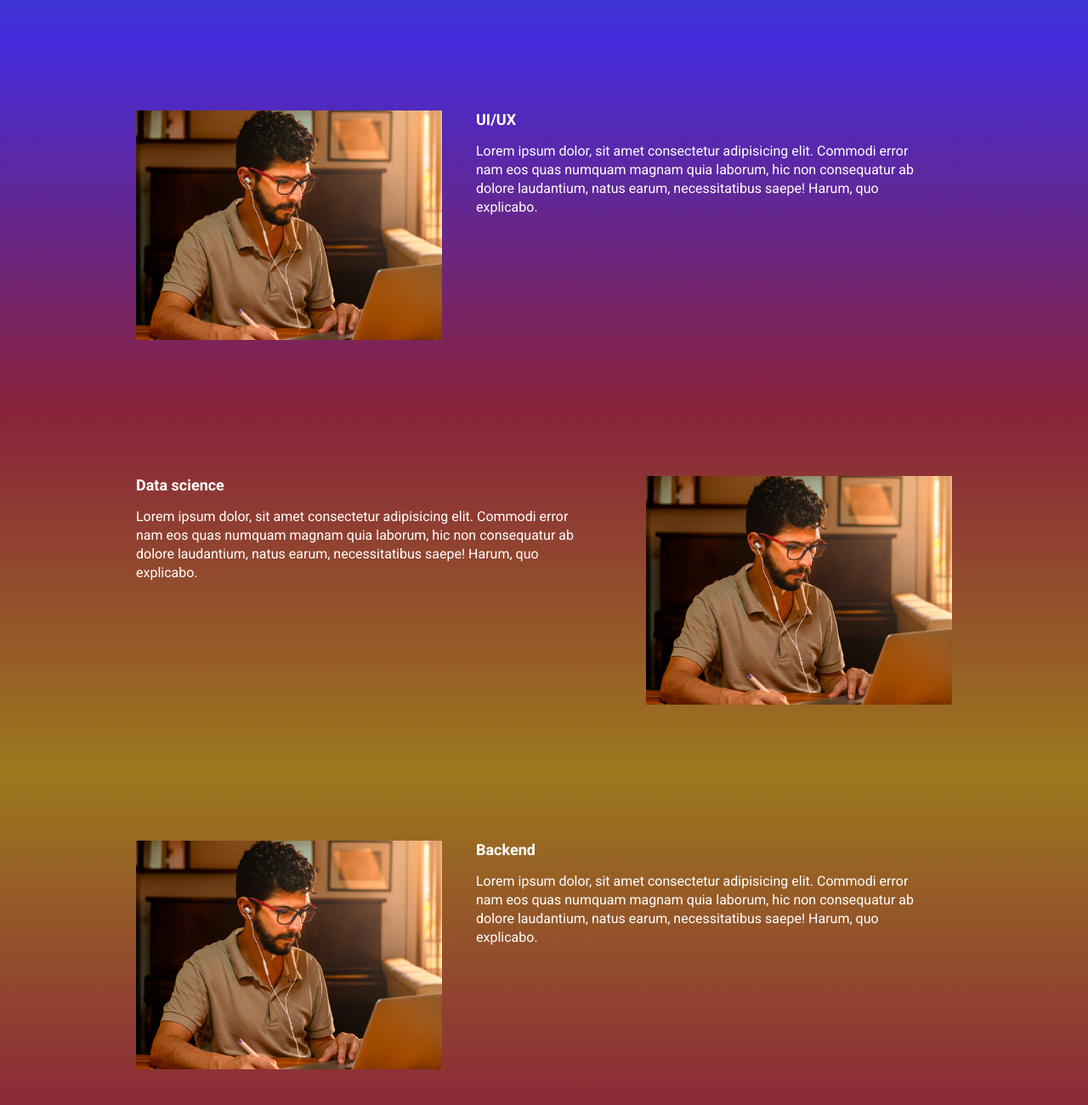
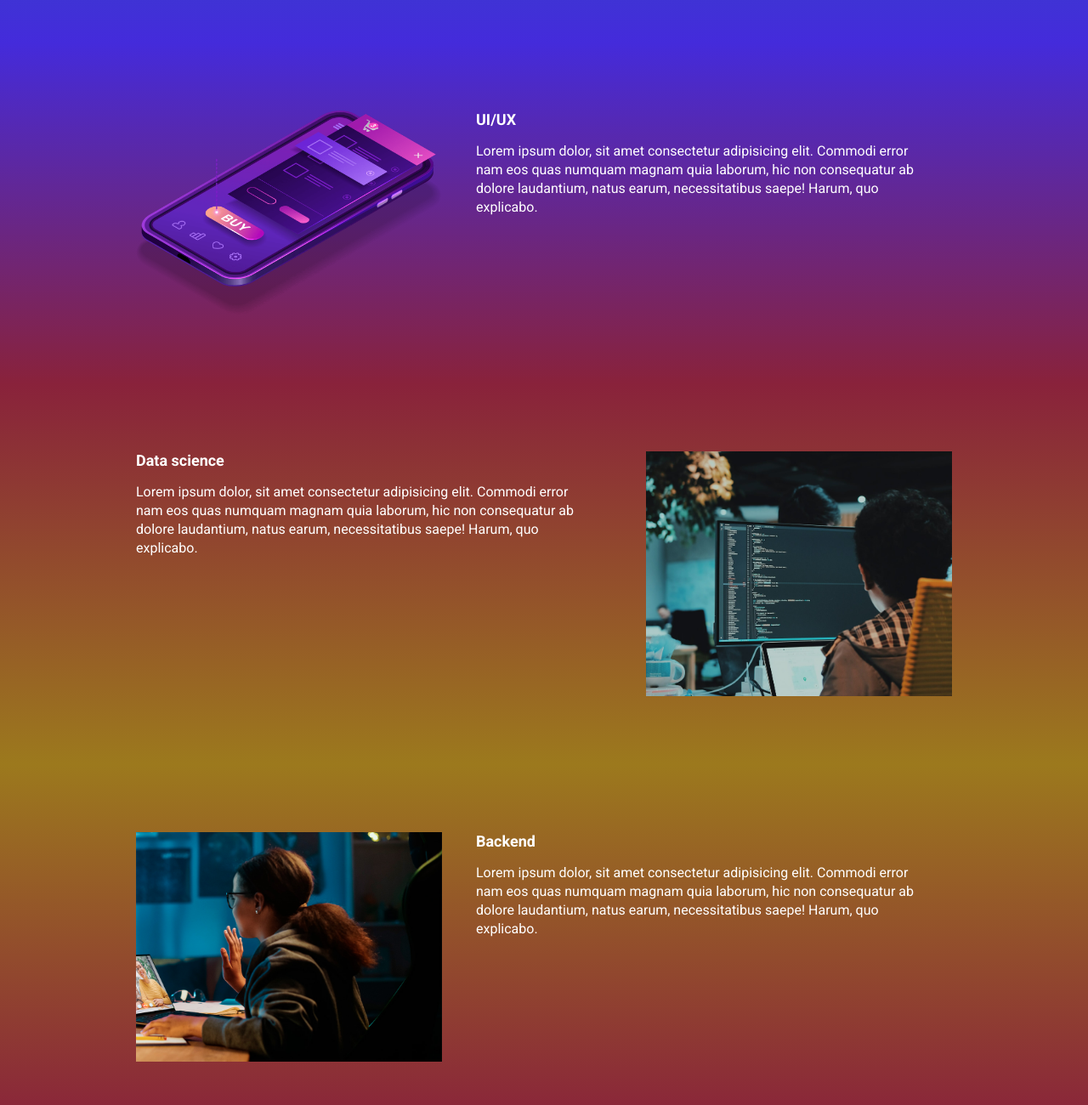
Before and after one commit to MarceloORJ/ebac_tech_talks, a website built with Parcel: page src/index.html in a window 1280 px wide. Shown: the part 940-2240 px from the top of the page at 85% size. Built offline with nearby package versions, Linux system fonts and the light colour scheme.

Commit message:
atualizando as imagens

```diff
--- a/src/index.html
+++ b/src/index.html
@@ -64,7 +64,7 @@
                     Lorem ipsum dolor, sit amet consectetur adipisicing elit. Commodi error nam eos quas numquam magnam quia laborum, hic non consequatur ab dolore laudantium, natus earum, necessitatibus saepe! Harum, quo explicabo.
                 </p>
             </div>
-            <img class="event__image" src="./images/frontend.png" alt="UI/UX">
+            <img class="event__image" src="./images/ui-ux.png" alt="UI/UX">
         </div>
     </section>
     <section class="event event--data-science">
@@ -77,7 +77,7 @@
                     Lorem ipsum dolor, sit amet consectetur adipisicing elit. Commodi error nam eos quas numquam magnam quia laborum, hic non consequatur ab dolore laudantium, natus earum, necessitatibus saepe! Harum, quo explicabo.
                 </p>
             </div>
-            <img class="event__image" src="./images/frontend.png" alt="Data-science">
+            <img class="event__image" src="./images/data.png" alt="Data-science">
         </div>
     </section>
     <section class="event event--backend event--image-left">
@@ -90,7 +90,7 @@
                     Lorem ipsum dolor, sit amet consectetur adipisicing elit. Commodi error nam eos quas numquam magnam quia laborum, hic non consequatur ab dolore laudantium, natus earum, necessitatibus saepe! Harum, quo explicabo.
                 </p>
             </div>
-            <img class="event__image" src="./images/frontend.png" alt="Backend">
+            <img class="event__image" src="./images/backend.png" alt="Back-end">
         </div>
     </section>
 
```
